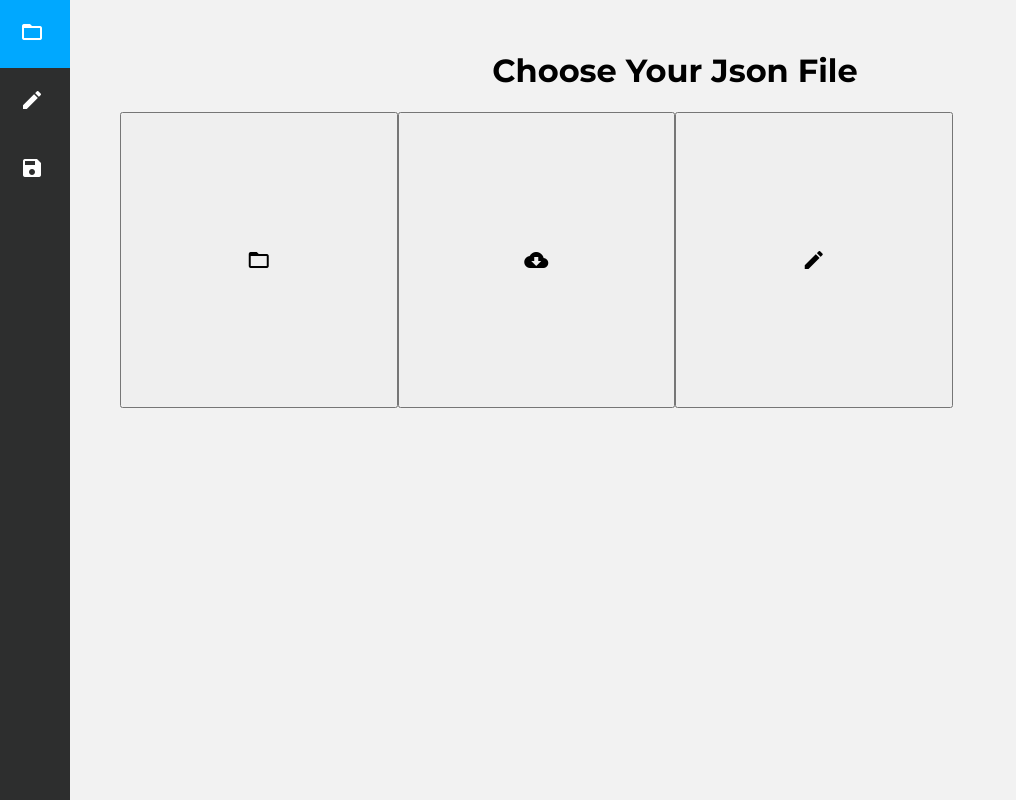
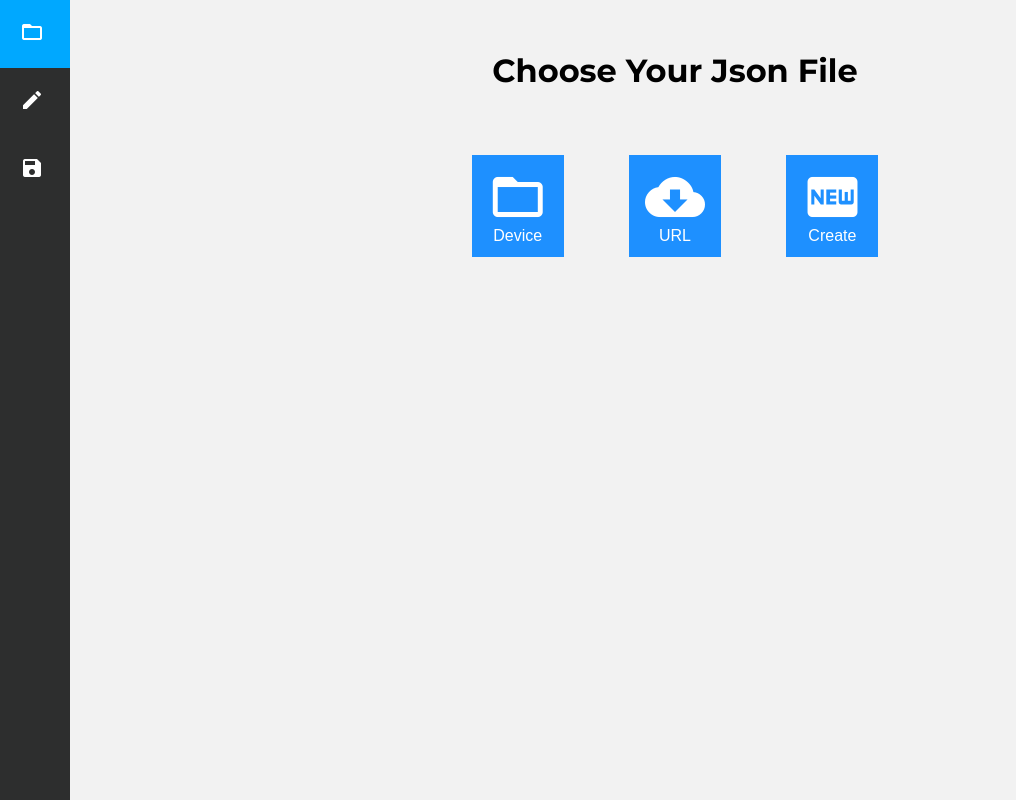
Before and after one commit to sevoster/JsonEditorAngular, an Angular app: page /select in a window 1280 px wide. Shown: the whole page, without its empty margins (0-1016 px from the left). Built offline with nearby package versions, Linux system fonts and the light colour scheme.

Commit message:
New style for chooser buttons. Service for file storing. Implemented load from local fs

```diff
--- a/src/app/editor/editor.component.html
+++ b/src/app/editor/editor.component.html
@@ -1,3 +1,3 @@
-<p>
-  editor works!
-</p>
+<h1 class="center">File: {{ jsonFileService.fileName }}</h1>
+
+<p>{{jsonFileService.fileContent}}</p>
--- a/src/app/json-chooser/json-chooser.component.html
+++ b/src/app/json-chooser/json-chooser.component.html
@@ -1,10 +1,38 @@
-<h1 style="text-align: center">Choose Your Json File</h1>
-<div class="container">
-  <button class="material-icons" (click)="loadFromFile()">folder_open</button>
-  <button class="material-icons" (click)="loadFromUrl()">cloud_download</button>
-  <button class="material-icons" (click)="createNewFile()">create</button>
+<h1 class="center">Choose Your Json File</h1>
+
+<div class="center container">
+  <button (click)="mode = 'file'" class="btn inner tile" [class.activated]="mode === 'file'">
+    <i class="material-icons md-60">folder_open</i>
+    Device
+  </button>
+  <button (click)="mode = 'url'" class="btn inner tile" [class.activated]="mode === 'url'">
+    <span class="material-icons md-60">cloud_download</span>
+    <span>URL</span>
+  </button>
+  <button (click)="mode = 'new'" class="btn inner tile" [class.activated]="mode === 'new'">
+    <i class="material-icons md-60">fiber_new</i>
+    Create
+  </button>
 </div>
 
-<div *ngIf="selectedFile">
-  <h2 style="text-align: center;">File: {{ selectedFile }}</h2>
+
+<div class="center" *ngIf="mode">
+  <div *ngIf="mode === 'url'">
+    <label>URL: </label>
+    <input #urlGrabber type="url">
+
+    <button (click)="loadFromUrl(urlGrabber.value)">Download</button>
+  </div>
+
+  <div *ngIf="mode === 'file'">
+    <input #fileGrabber type="file" (change)="fileChanged($event)">
+
+    <button (click)="loadFromFile()">Load </button>
+  </div>
+
+  <div *ngIf="mode === 'new'">
+    <label>Name: </label>
+    <input #nameGrabber type="text">
+    <button (click)="createNewFile(nameGrabber.value)">Create</button>
+  </div>
 </div>
--- a/src/app/json-chooser/json-chooser.component.scss
+++ b/src/app/json-chooser/json-chooser.component.scss
@@ -1,9 +1,31 @@
+.material-icons.md-60 { font-size: 60px; display: block; }
+
+.center {
+    text-align: center;
+}
+
 .container {
-    height: 40%;
-    width: auto;
-    align-content: center;
-    button {
-        height: 100%;
-        width: 25%;
+    padding: 10px;
+
+    .tile {
+        margin: 3%;
     }
 }
+
+
+.btn {
+    background-color: dodgerblue; /* Blue background */
+    border: none; /* Remove borders */
+    color: white; /* White text */
+    padding: 12px 16px; /* Some padding */
+    font-size: 16px; /* Set a font size */
+    cursor: pointer; /* Mouse pointer on hover */
+}
+
+.btn:hover {
+    background-color: steelblue;
+}
+
+.activated {
+    background-color: RoyalBlue;
+}
--- a/src/app/json-chooser/json-chooser.component.ts
+++ b/src/app/json-chooser/json-chooser.component.ts
@@ -1,4 +1,7 @@
 import { Component, OnInit } from '@angular/core';
+
+import { JsonFileService } from '../json-file.service';
+
 
 @Component({
   selector: 'app-json-chooser',
@@ -7,11 +10,40 @@ import { Component, OnInit } from '@angular/core';
 })
 export class JsonChooserComponent implements OnInit {
 
-  selectedFile: string;
+  fileContent: string;
+  fileName: string = "MyFile.json";
+  mode: string;
 
-  constructor() { }
+  // TODO: how to load file correctly?
+  file: any;
+
+  constructor(private jsonFileService: JsonFileService) { }
 
   ngOnInit() {
   }
 
+  fileChanged(e) {
+    this.file = e.target.files[0];
+  }
+
+  loadFromFile() {
+    let fileReader = new FileReader()
+    fileReader.onload = (e) => {
+      this.jsonFileService.fileName = this.file.name
+      this.jsonFileService.fileContent = fileReader.result
+    }
+
+    fileReader.readAsText(this.file)
+  }
+
+  loadFromUrl(url: string) {
+    console.log("Take from URL: " + url)
+  }
+
+  createNewFile(name: string) {
+    console.log("Create New " + name)
+    this.jsonFileService.fileName = name
+    this.jsonFileService.fileContent = ""
+  }
+
 }
--- /dev/null
+++ b/src/app/json-file.service.ts
@@ -0,0 +1,11 @@
+import { Injectable } from '@angular/core';
+
+@Injectable({
+  providedIn: 'root'
+})
+export class JsonFileService {
+  fileContent: string;
+  fileName: string = "NewFile.json";
+
+  constructor() { }
+}
--- a/src/styles.scss
+++ b/src/styles.scss
@@ -1,4 +1,7 @@
 /* You can add global styles to this file, and also import other style files */
+.center {
+    text-align: center;
+}
 
 body {
     margin: 0;
```
Also changed, not shown: src/app/editor/editor.component.ts (+6 -2 lines), 1 other file (tests, documents, lock files or other folders).
